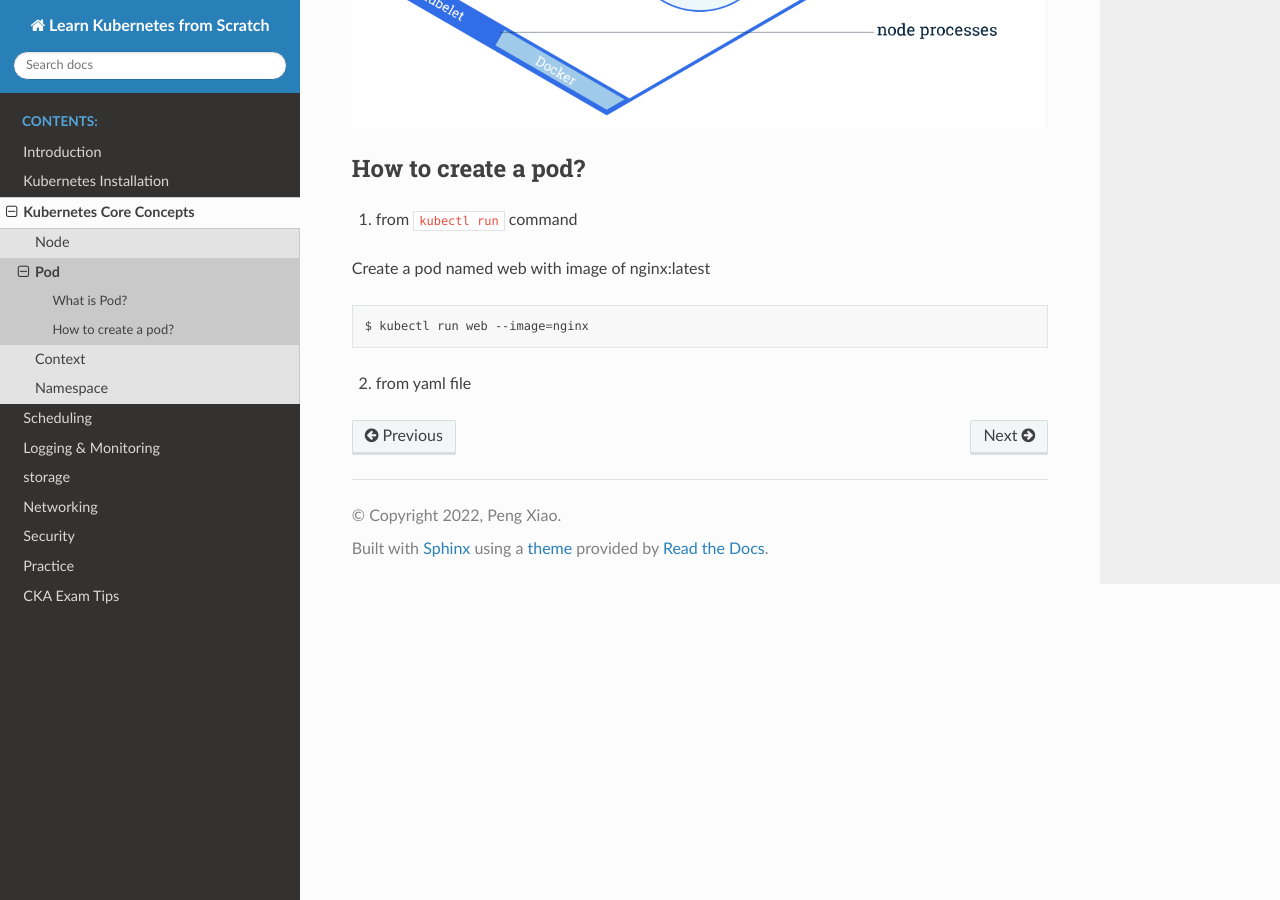
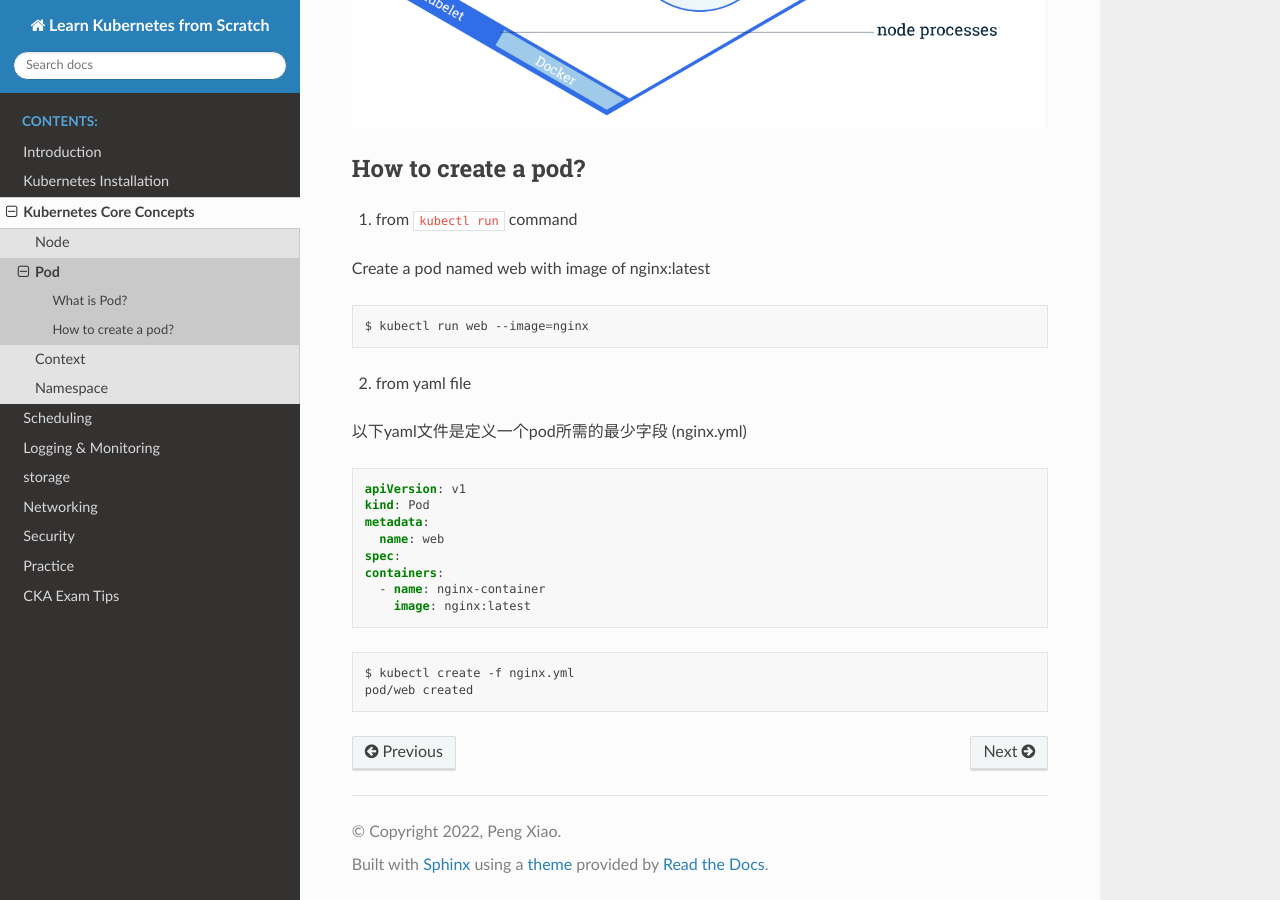
Before and after one commit to xiaopeng163/learn-k8s-from-scratch, a Sphinx documentation site: the page built from source/k8s-core-concept/pod.rst, in a window 1280 px wide and 900 px high, scrolled down 974 px. Built offline with Sphinx 7.4.7 and the Read the Docs theme 2.0.0, drawn with Linux system fonts in a browser that asks for light colours.

Commit message:
update pod

```diff
--- a/source/k8s-core-concept/pod.rst
+++ b/source/k8s-core-concept/pod.rst
@@ -37,3 +37,21 @@ Create a pod named web with image of nginx:latest
 
 
 2. from yaml file
+
+以下yaml文件是定义一个pod所需的最少字段 (nginx.yml)
+
+.. code-block:: yaml
+
+   apiVersion: v1
+   kind: Pod
+   metadata:
+     name: web
+   spec:
+   containers:
+     - name: nginx-container
+       image: nginx:latest
+
+.. code-block:: bash
+
+   $ kubectl create -f nginx.yml
+   pod/web created
```
Also changed, not shown: 1 other file.
